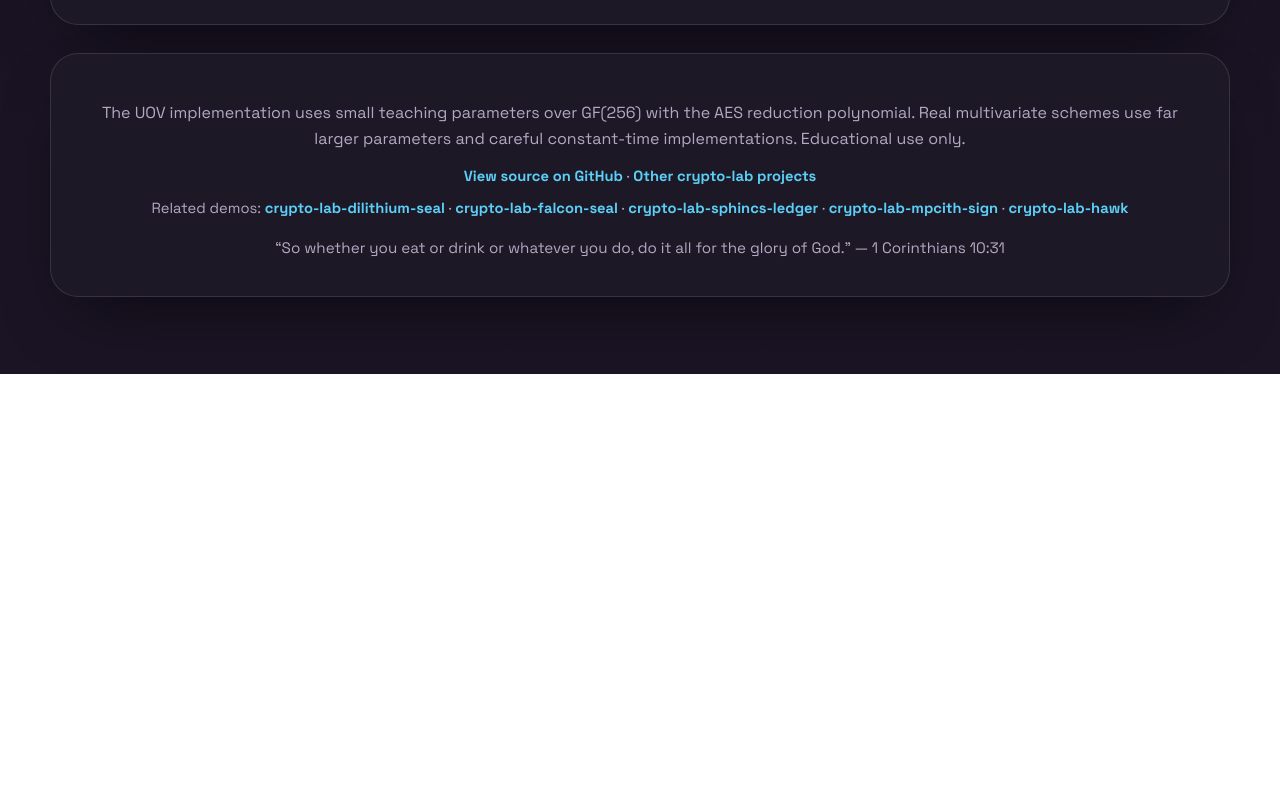
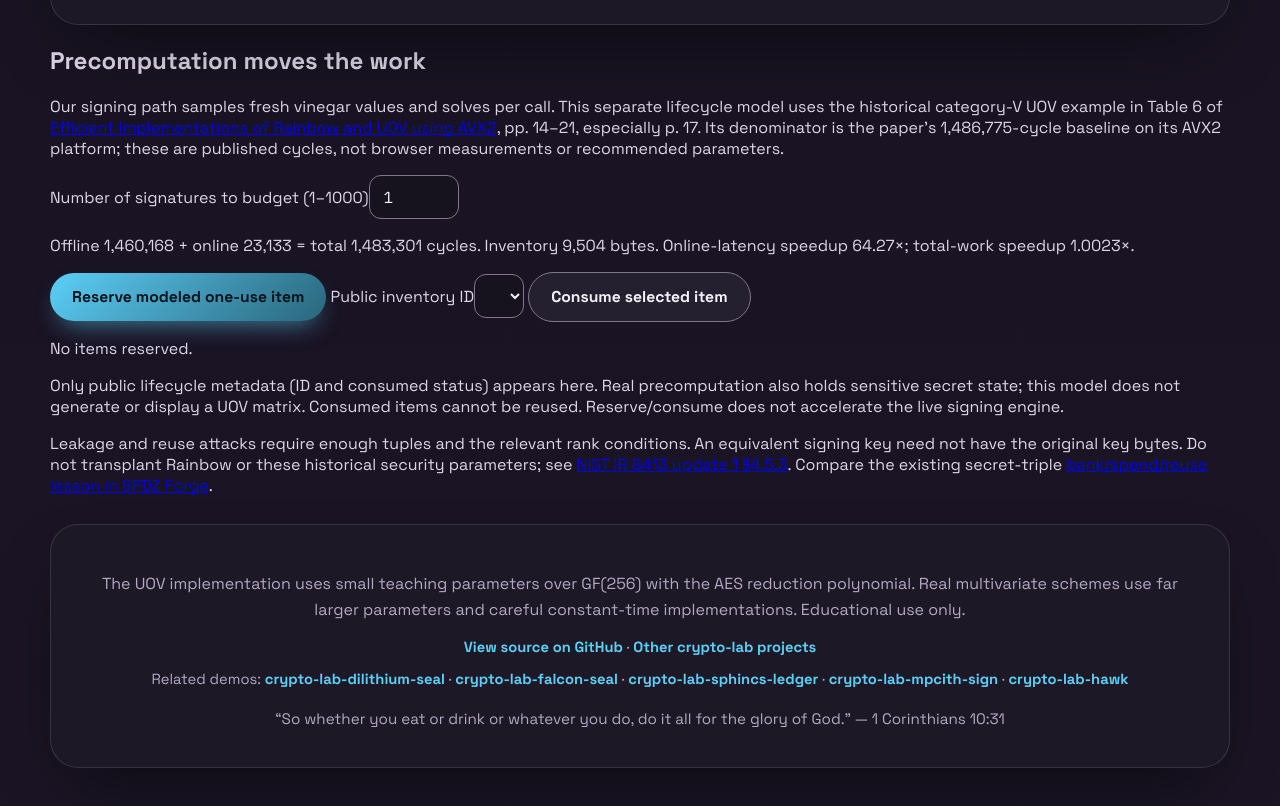
Before and after one commit to systemslibrarian/crypto-lab-multivariate, a website built with Vite: page index.html in a window 1280 px wide. Shown: the part 7055-7861 px from the top of the page. Before the commit the page ends 7429 px from the top, so only its background shows below. Built offline with nearby package versions, Linux system fonts and the light colour scheme.

Commit message:
Account for UOV precomputation costs and one-use state (#23)
* Account for UOV precomputation costs and one-use state (R20261031-12)

* fix: apply existing accessible controls and update panel coverage

* fix: apply the existing contrast-safe input styling to inventory controls

```diff
--- a/src/extra.css
+++ b/src/extra.css
@@ -53,7 +53,8 @@
   text-transform: uppercase;
   color: var(--ink-soft);
 }
-.param-row select {
+.param-row select,
+.precompute-control {
   padding: 10px 14px;
   min-height: 44px;
   border-radius: 12px;
--- a/src/main.ts
+++ b/src/main.ts
@@ -2,6 +2,7 @@ import './style.css';
 import './extra.css';
 import { keygen, sign, verify, hashMessage } from './uov.ts';
 import { mountApp } from './ui.ts';
+import { buildPrecomputationPanel } from './precomputation.ts';
 
 // Self-test: prove the in-browser UOV scheme signs and verifies.
 console.group('crypto-lab-multivariate: UOV self-test');
@@ -19,6 +20,7 @@ console.log('Verify tampered signature:', verify(keys, target, tampered));
 console.groupEnd();
 
 mountApp(document.querySelector<HTMLDivElement>('#app')!);
+document.querySelector('#main-content')!.insertBefore(buildPrecomputationPanel(), document.querySelector('#main-content > footer'));
 
 (function initThemeToggle(): void {
 	const button = document.getElementById('theme-toggle') as HTMLButtonElement | null;
--- /dev/null
+++ b/src/precomputation.ts
@@ -0,0 +1,43 @@
+/** Published category-V UOV Table 6 example, not this browser's parameters. */
+export const UOV_COST = { baseline:1486775, offline:1460168, online:23133, bytes:9504 } as const;
+export function precomputationCosts(count: number) {
+  if(!Number.isInteger(count)||count<0||count>1000)throw new Error('Use 0–1000 items');
+  return {offline:count*UOV_COST.offline,online:count*UOV_COST.online,total:count*(UOV_COST.offline+UOV_COST.online),bytes:count*UOV_COST.bytes,
+    onlineSpeedup:UOV_COST.baseline/UOV_COST.online,totalSpeedup:UOV_COST.baseline/(UOV_COST.offline+UOV_COST.online)};
+}
+/** Lifecycle only. No UOV secret matrix, signature or browser benchmark. */
+export class PrecomputationInventory {
+  private items=new Map<number,boolean>();
+  reserve(): number {const id=this.items.size+1;this.items.set(id,false);return id;}
+  consume(id: number): void {
+    if(!this.items.has(id)||this.items.get(id))throw new Error('Missing or already consumed secret-state item');
+    this.items.set(id,true);
+  }
+  metadata(){return [...this.items].map(([id,consumed])=>({id,consumed}));}
+}
+
+export function buildPrecomputationPanel(): HTMLElement {
+  const panel=document.createElement('section');panel.className='section';
+  panel.setAttribute('aria-labelledby','precomputation-heading');
+  panel.innerHTML=`<h2 id="precomputation-heading">Precomputation moves the work</h2>
+    <p>Our signing path samples fresh vinegar values and solves per call. This separate lifecycle model uses the historical category-V UOV example in Table 6 of <a href="https://doi.org/10.46586/tches.v2022.i1.245-269" target="_blank" rel="noopener noreferrer">Efficient Implementations of Rainbow and UOV using AVX2</a>, pp. 14–21, especially p. 17. Its denominator is the paper's 1,486,775-cycle baseline on its AVX2 platform; these are published cycles, not browser measurements or recommended parameters.</p>
+    <label for="precompute-count">Number of signatures to budget (1–1000)</label><input class="precompute-control" id="precompute-count" type="number" min="1" max="1000" value="1">
+    <p id="precompute-costs" role="status"></p>
+    <button type="button" class="action-button" id="precompute-reserve">Reserve modeled one-use item</button>
+    <label for="precompute-item">Public inventory ID</label><select class="precompute-control" id="precompute-item" aria-label="Public inventory ID"></select>
+    <button type="button" class="ghost-button" id="precompute-spend">Consume selected item</button><p id="precompute-status" role="status">No items reserved.</p>
+    <p>Only public lifecycle metadata (ID and consumed status) appears here. Real precomputation also holds sensitive secret state; this model does not generate or display a UOV matrix. Consumed items cannot be reused. Reserve/consume does not accelerate the live signing engine.</p>
+    <p>Leakage and reuse attacks require enough tuples and the relevant rank conditions. An equivalent signing key need not have the original key bytes. Do not transplant Rainbow or these historical security parameters; see <a href="https://nvlpubs.nist.gov/nistpubs/ir/2022/NIST.IR.8413-upd1.pdf" target="_blank" rel="noopener noreferrer">NIST IR 8413 update 1 §4.5.3</a>. Compare the existing secret-triple <a href="https://systemslibrarian.github.io/crypto-lab-spdz-forge/">bank/spend/reuse lesson in SPDZ Forge</a>.</p>`;
+  const input=panel.querySelector<HTMLInputElement>('#precompute-count')!;
+  const costs=panel.querySelector('#precompute-costs')!;
+  function update(){try{const c=precomputationCosts(Number(input.value));costs.textContent=`Offline ${c.offline.toLocaleString()} + online ${c.online.toLocaleString()} = total ${c.total.toLocaleString()} cycles. Inventory ${c.bytes.toLocaleString()} bytes. Online-latency speedup ${c.onlineSpeedup.toFixed(2)}×; total-work speedup ${c.totalSpeedup.toFixed(4)}×.`;}catch(e){costs.textContent=String(e);}}
+  input.addEventListener('input',update);update();
+  const inventory=new PrecomputationInventory(), select=panel.querySelector<HTMLSelectElement>('#precompute-item')!, status=panel.querySelector('#precompute-status')!;
+  panel.querySelector('#precompute-reserve')!.addEventListener('click',()=>{
+    const id=inventory.reserve(),option=document.createElement('option');option.value=String(id);option.textContent=`${id}: available`;select.append(option);select.value=String(id);status.textContent=`Modeled item ${id} reserved. No signature generated.`;
+  });
+  panel.querySelector('#precompute-spend')!.addEventListener('click',()=>{
+    try{const id=Number(select.value);inventory.consume(id);select.selectedOptions[0].textContent=`${id}: consumed`;status.textContent=`Item ${id} consumed; a second use is refused.`;}catch(e){status.textContent=String(e);}
+  });
+  return panel;
+}
```
Also changed, not shown: e2e/precomputation.spec.ts (added, +11 -0 lines), src/precomputation.test.ts (added, +14 -0 lines), README.md.
